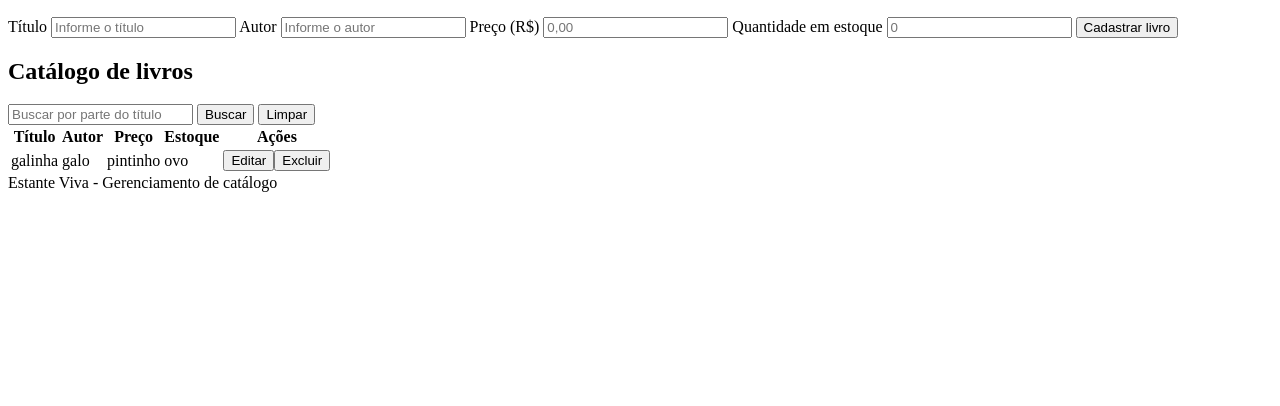
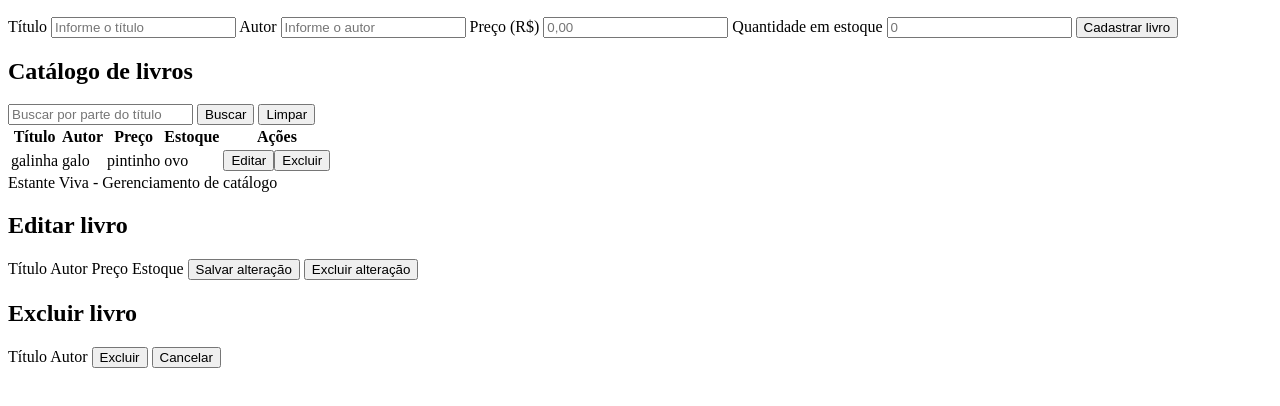
Before and after one commit to NincatBiel/estante_viva, a plain HTML site: page index.html in a window 1280 px wide. Shown: the part 208-614 px from the top of the page. Drawn offline with Linux system fonts and the light colour scheme.

Commit message:
seções de exclusão e edição dos livros

```diff
--- a/index.html
+++ b/index.html
@@ -78,6 +78,25 @@
 
     </main>
     <footer>Estante Viva - Gerenciamento de catálogo</footer>
+
+    <!--vou ver como faço isso-->
+    <section id="edicao">
+        <h2>Editar livro</h2>
+        Título
+        Autor
+        Preço
+        Estoque
+        <button>Salvar alteração</button>
+        <button>Excluir alteração</button>
+    </section>
+
+    <section id="exclusao">
+        <h2>Excluir livro</h2>
+        Título
+        Autor
+        <button>Excluir</button>
+        <button>Cancelar</button>
+    </section>
 <script src="/frontend/script.js"></script>
 </body>
 </html>
```
